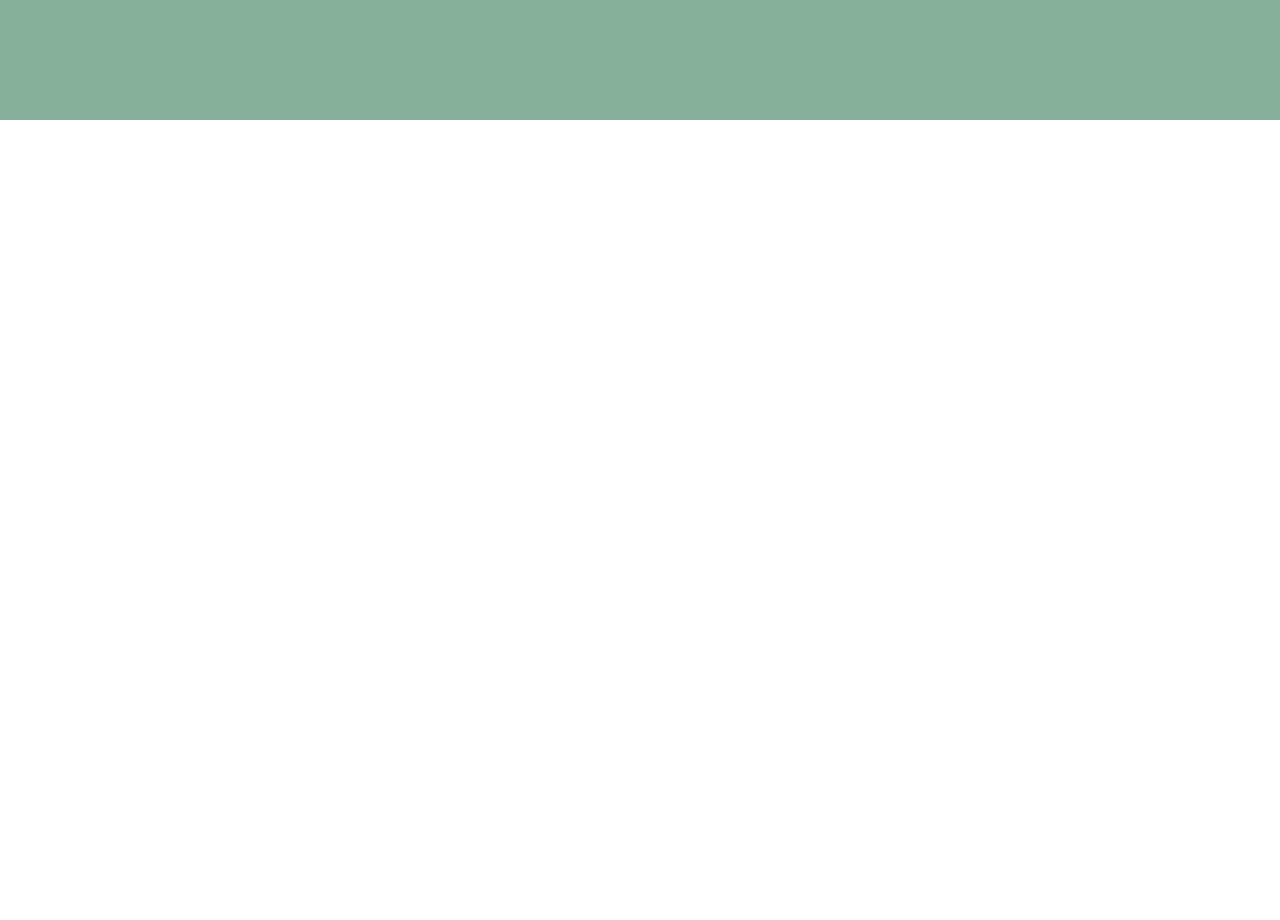
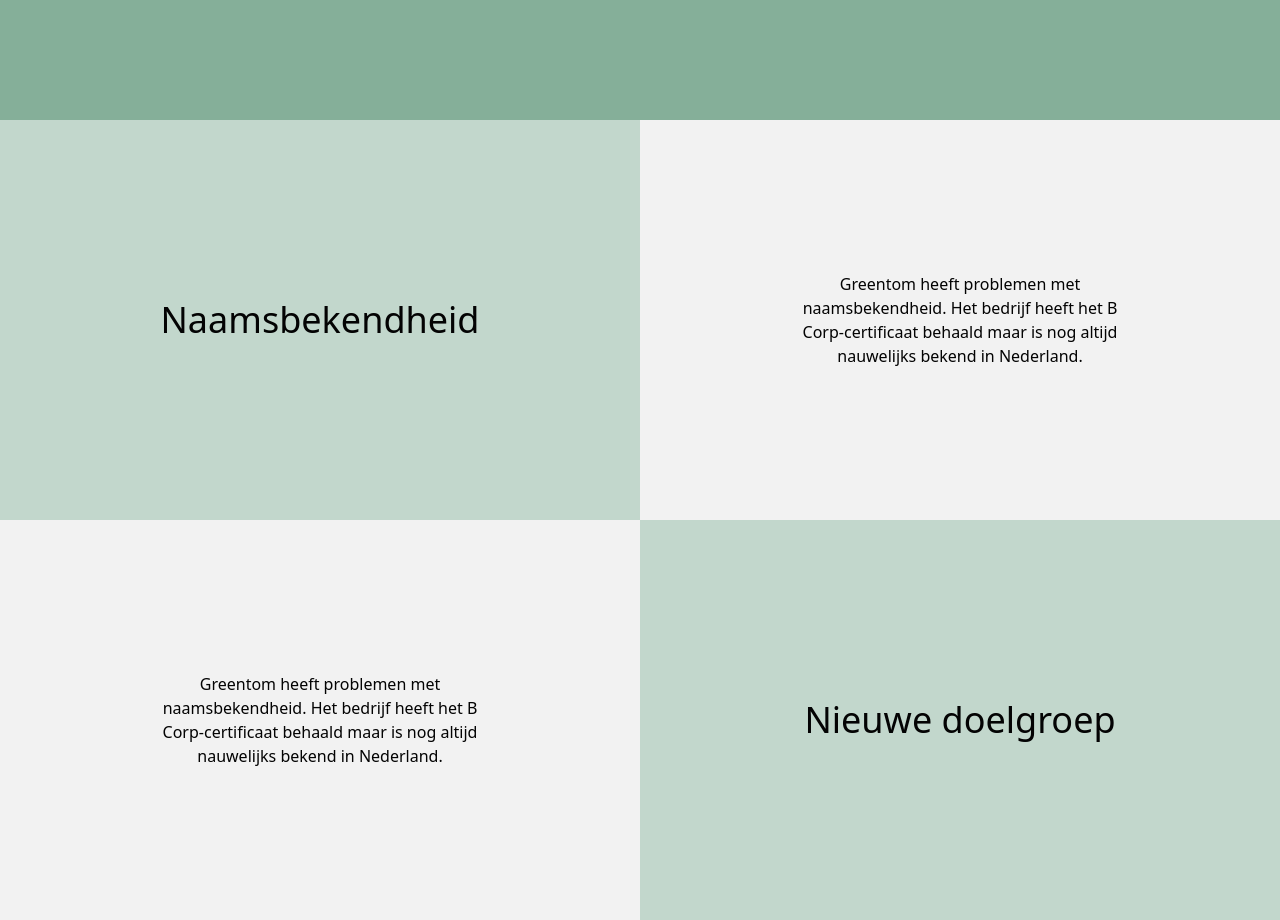
Before and after one commit to jordyslagter/circulaire-impact, a Next.js app in the folder pitchdeck/: page / in a window 1280 px wide. Shown: the part 680-1600 px from the top of the page. Before the commit the page ends 800 px from the top, so only its background shows below. Built offline with nearby package versions, Linux system fonts and the light colour scheme.

Commit message:
add explanation section to landing

```diff
--- /dev/null
+++ b/pitchdeck/src/pages/_document.tsx
@@ -0,0 +1,18 @@
+import { Html, Head, Main, NextScript } from "next/document";
+import { FC } from "react";
+
+const Document: FC = () => {
+  return (
+    <Html lang="en">
+      <Head />
+      <body className="bg-antiprimary text-primary">
+        <main>
+          <Main />
+        </main>
+        <NextScript />
+      </body>
+    </Html>
+  );
+};
+
+export default Document;
--- a/pitchdeck/src/pages/index.tsx
+++ b/pitchdeck/src/pages/index.tsx
@@ -1,26 +1,80 @@
 import gsap from "gsap";
 import { useGSAP } from "@gsap/react";
-import { FC, useRef } from "react";
+import { FC, RefObject, useRef } from "react";
 import Section from "../components/Section";
+import clsx from "clsx";
 
 const Home: FC = () => {
   const title = useRef(null);
   const subTitle = useRef(null);
 
+  const cell1 = useRef(null);
+  const cell2 = useRef(null);
+  const cell3 = useRef(null);
+  const cell4 = useRef(null);
+
   useGSAP(() => {
     gsap.fromTo(title.current, { x: -100 }, { x: 0 });
     gsap.fromTo(subTitle.current, { x: 100 }, { x: 0 });
+
+    gsap.fromTo(cell1.current, { y: -10 }, { y: 0 });
   });
 
   return (
-    <Section className="bg-gtgreen flex flex-col justify-center items-center text-antiprimary text-center font-bold">
-      <h1 ref={title} className="text-6xl">
-        Een rugzak voor de volgende generatie...
-      </h1>
-      <h2 ref={subTitle} className="text-5xl mt-5">
-        ...en de generaties daarna
-      </h2>
-    </Section>
+    <>
+      <Section
+        className={clsx(
+          "bg-gtgreen flex flex-col justify-center content-center items-center text-antiprimary text-center font-bold",
+        )}
+      >
+        <h1 ref={title} className={clsx("text-6xl")}>
+          Een rugzak voor de volgende generatie...
+        </h1>
+        <h2 ref={subTitle} className={clsx("text-5xl mt-5")}>
+          ...en de generaties daarna
+        </h2>
+      </Section>
+      <Section className={clsx("grid grid-cols-2 grid-rows-2 items-center")}>
+        <div
+          className={clsx(
+            "flex flex-col justify-center items-center content-center w-full",
+            "h-full bg-gtlightgreen",
+          )}
+        >
+          <h1 className={clsx("text-4xl text-center")}>Naamsbekendheid</h1>
+        </div>
+        <div
+          className={clsx(
+            "flex flex-col justify-center items-center content-center",
+          )}
+        >
+          <p className={clsx("w-[90%] max-w-80 text-center")}>
+            Greentom heeft problemen met naamsbekendheid. Het bedrijf heeft het
+            B Corp-certificaat behaald maar is nog altijd nauwelijks bekend in
+            Nederland.
+          </p>
+        </div>
+        <div
+          className={clsx(
+            "flex flex-col justify-center items-center content-center",
+          )}
+        >
+          <p className={clsx("w-[90%] max-w-80 text-center")}>
+            Greentom heeft problemen met naamsbekendheid. Het bedrijf heeft het
+            B Corp-certificaat behaald maar is nog altijd nauwelijks bekend in
+            Nederland.
+          </p>
+        </div>
+        <div
+          className={clsx(
+            "flex flex-col justify-center items-center content-center w-full",
+            "h-full bg-gtlightgreen",
+          )}
+        >
+          <h1 className={clsx("text-4xl text-center")}>Nieuwe doelgroep</h1>
+        </div>
+      </Section>
+    </>
   );
 };
 
```
